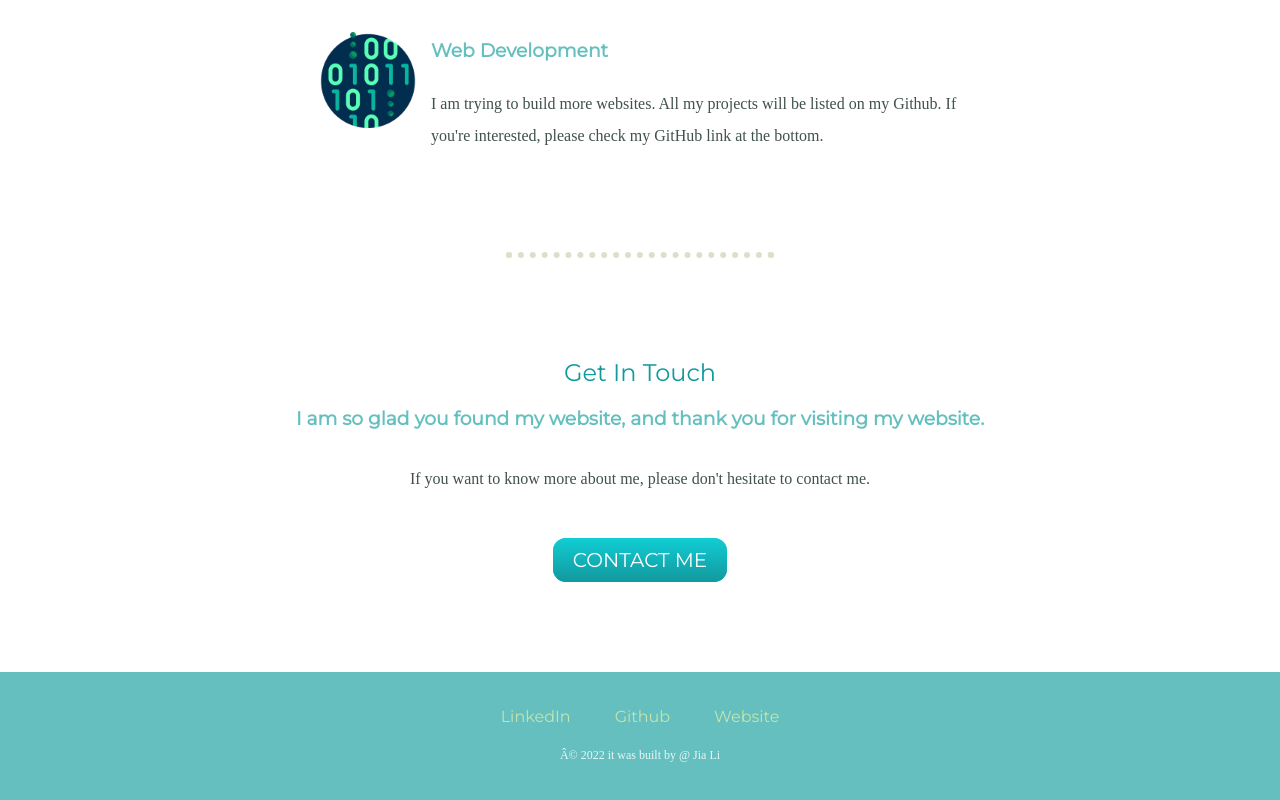
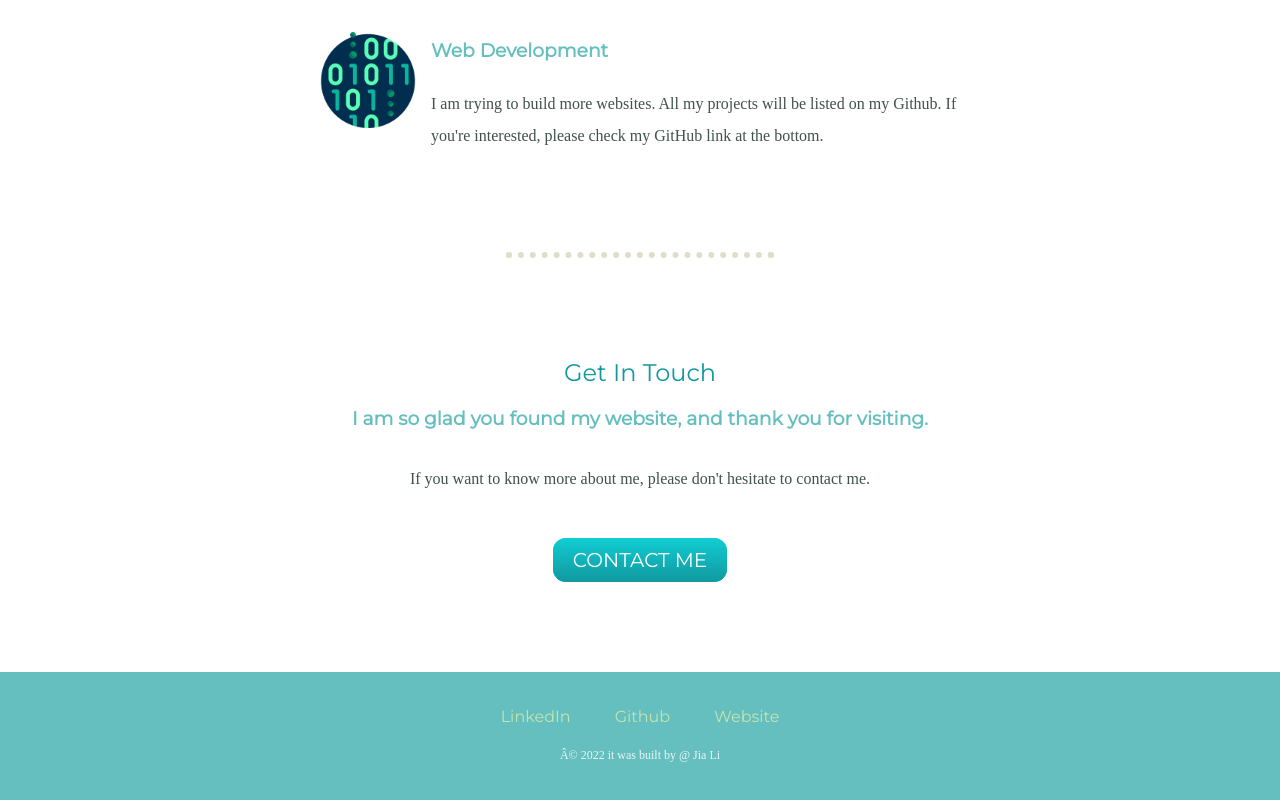
Before and after one commit to jiali120/jia, a plain HTML site: page index.html in a window 1280 px wide. Shown: the part 1918-2718 px from the top of the page. Drawn offline with Linux system fonts and the light colour scheme.

Commit message:
Update index.html

```diff
--- a/index.html
+++ b/index.html
@@ -73,7 +73,7 @@
             <hr>
             <div class="contact-me">
               <h2 class="contact-part">Get In Touch</h2>
-              <h3>I am so glad you found my website, and thank you for visiting my website.</h3>
+              <h3>I am so glad you found my website, and thank you for visiting.</h3>
               <p class="contact-message">If you want to know more about me, please don't hesitate to contact me.</p>
               <a class="btn" href="mailto:liandjessica@gmail.com">CONTACT ME</a>
             </div>
```
